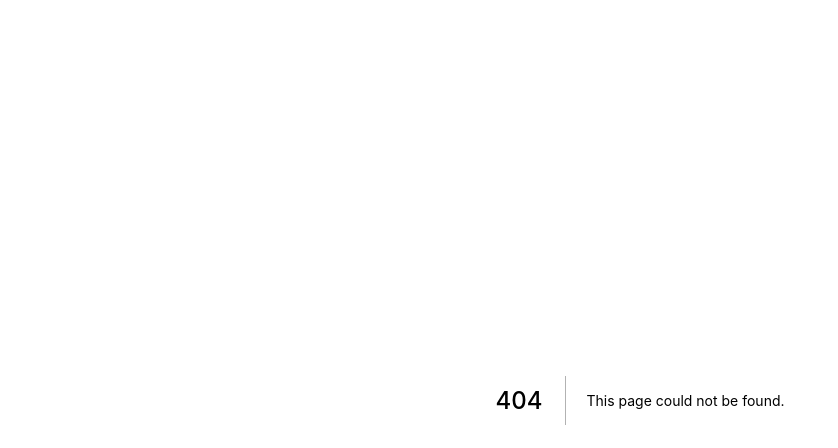
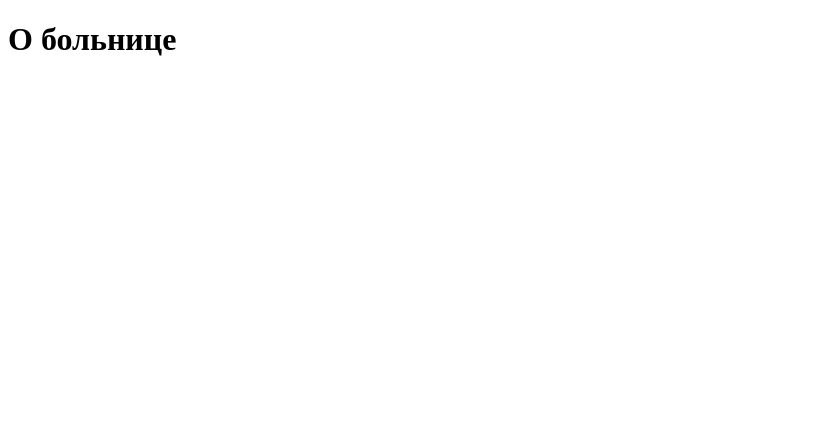
Before and after one commit to Sergeylag/lsv-dev, a Next.js app: page /about in a window 1280 px wide. Before the commit this address had no page. Shown: the top 448 px of the page, without its empty margins (0-838 px from the left). Built offline with nearby package versions, Linux system fonts and the light colour scheme.

Commit message:
create new page 'about'

```diff
--- /dev/null
+++ b/pages/about/index.tsx
@@ -0,0 +1,8 @@
+import React from 'react';
+import Heading from "../../components/Heading";
+
+const About = () => {
+    return <Heading tag='' text='О больнице'/>
+};
+
+export default About;
```
